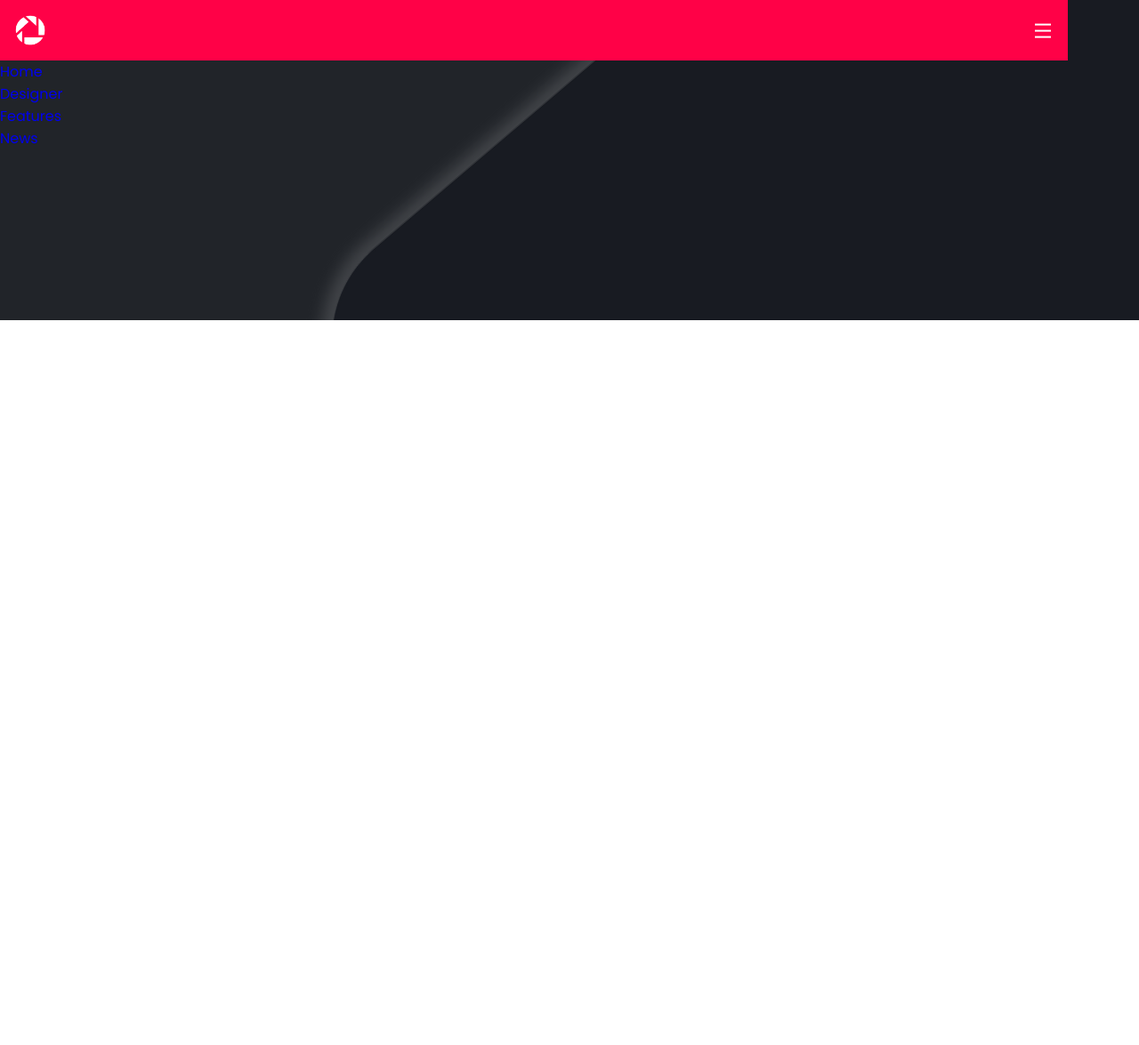
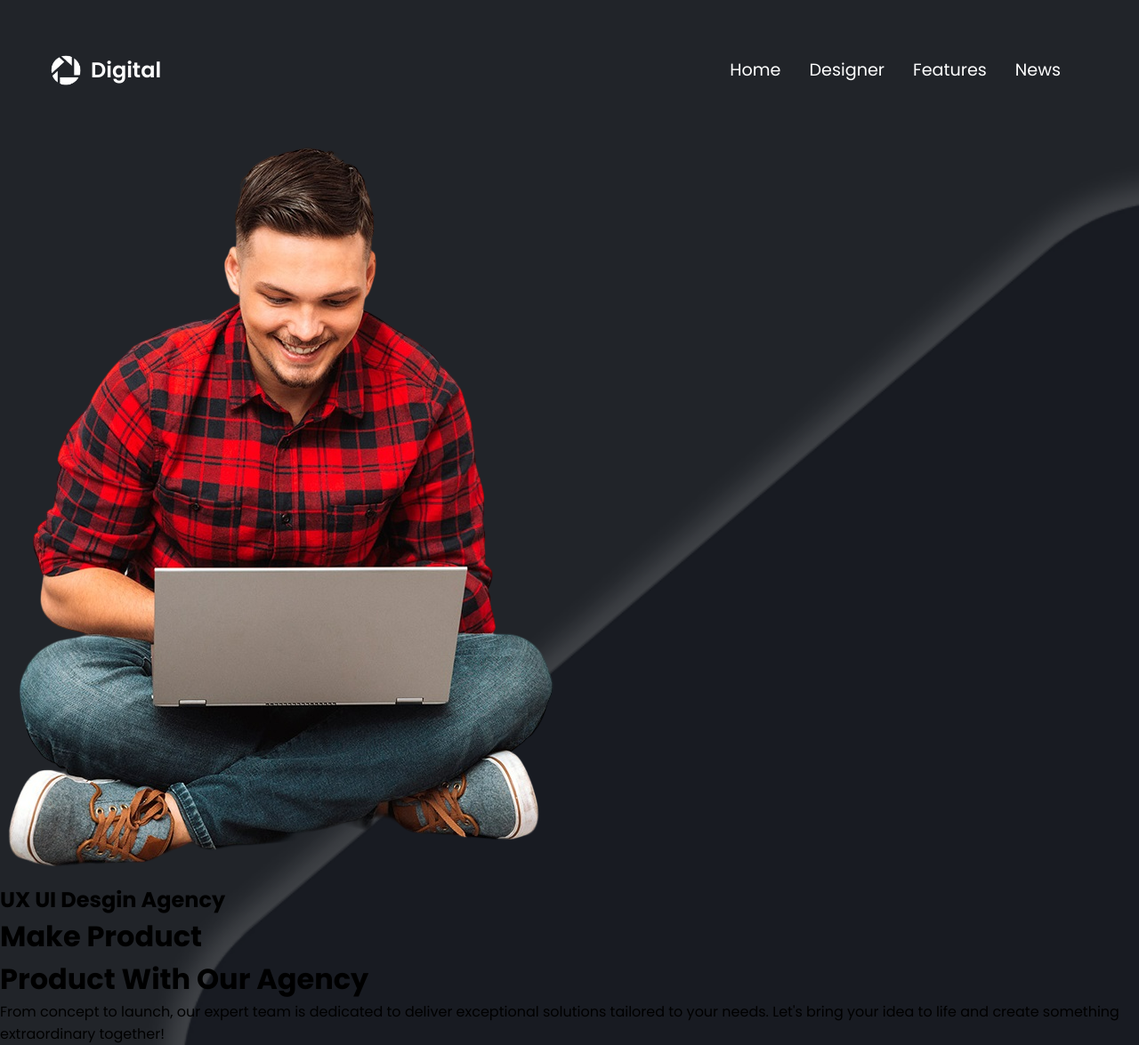
Before and after one commit to benjielolong/Landing-page, a plain HTML site: page index.html in a window 1280 px wide. Shown: the whole page at 89% size. Before the commit the page ends 800 px from the top, so only its background shows below. Drawn offline with nearby package versions, Linux system fonts and the light colour scheme.

Commit message:
2nd edit

```diff
--- a/index.html
+++ b/index.html
@@ -5,7 +5,6 @@
     <meta name="viewport" content="width=device-width, initial-scale=1.0">
     <link rel="stylesheet" href="https://cdn.jsdelivr.net/npm/remixicon@4.2.0/fonts/remixicon.css">
     <link rel="stylesheet" href="style.css">
-    <script src="main.js"></script>
     <title>Landing Page</title>
 </head>
 <body>
@@ -28,5 +27,24 @@
             <li><a href="#">News</a></li>
         </ul>
     </nav>
+
+    <header class="header__container">
+        <div class="header__image">
+            <img src="assets/header.png" alt="header" />
+        </div>
+        <div class="header__content">
+            <h2>UX UI Desgin Agency</h2>
+            <h1>
+                Make Product<br><span class="h1__span-1">Product</span>
+                <span class="h1__span-2">With Our Agency</span>
+            </h1>
+            <p>From concept to launch, our expert team is dedicated to deliver
+                exceptional solutions tailored to your needs. Let's bring your idea
+                to life and create something extraordinary together!
+            </p>
+        </div>
+    </header>
+
+    <script src="main.js"></script>
 </body>
 </html>
--- a/main.js
+++ b/main.js
@@ -0,0 +1,15 @@
+const  menuBtn = document.getElementById("menu-btn");
+const  navLinks = document.getElementById("nav-links");
+const  menuBtnIcon = menuBtn.querySelector("i");
+
+menuBtn.addEventListener("click", (e) =>{
+    navLinks.classList.toggle("open");
+
+    const isOpen = navLinks.classList.contains("open");
+    menuBtnIcon.setAttribute("class", isOpen ? "ri-close-line" : "ri-menu-line")
+});
+
+navLinks.addEventListener("click", (e) =>{
+    navLinks.classList.remove("open");
+    menuBtnIcon.setAttribute("class", "ri-menu-line");
+});
--- a/style.css
+++ b/style.css
@@ -74,3 +74,72 @@ nav{
     color: var(--white);
     cursor:  pointer;
 }
+
+.nav__links{
+    position: absolute;
+    top: 65px;
+    left: 0;
+    width: 100%;
+    display: flex;
+    align-items: center;
+    justify-content: center;
+    flex-direction: column;
+    gap: 2rem;
+    padding: 2rem;
+    background-color: var(--primary-color);
+    transition: 0.5s;
+    z-index: -1;
+     transform: translateY(-100%);
+}
+
+.nav__links.open{
+        transform: translateY(0);
+}
+
+.nav__links a{
+    font-size: 1.2rem;
+    color: var(--white);
+}
+
+.nav__links a:hover{
+    color: var(--secondary-color);
+}
+
+
+@media  (width > 768px){
+    nav{
+        position: static;
+        padding: 2rem 1rem;
+        display: flex;
+        align-items: center;
+        justify-content: space-between;
+        gap: 2rem;
+    }
+
+    .nav__header{
+        padding: 0;
+        background-color: transparent;
+    }
+
+    .nav__logo span{
+        display: flex;
+    }
+
+    .nav__menu__btn{
+        display: none;
+    }
+
+    .nav__links{
+        position: static;
+        padding: 0;
+        flex-direction: row;
+        justify-content: flex-end;
+        padding: 2rem;
+        background-color: transparent;
+        transform: none;
+    }
+
+    .nav__links a:hover{
+        color: var(--primary-color);
+    }
+}
```
